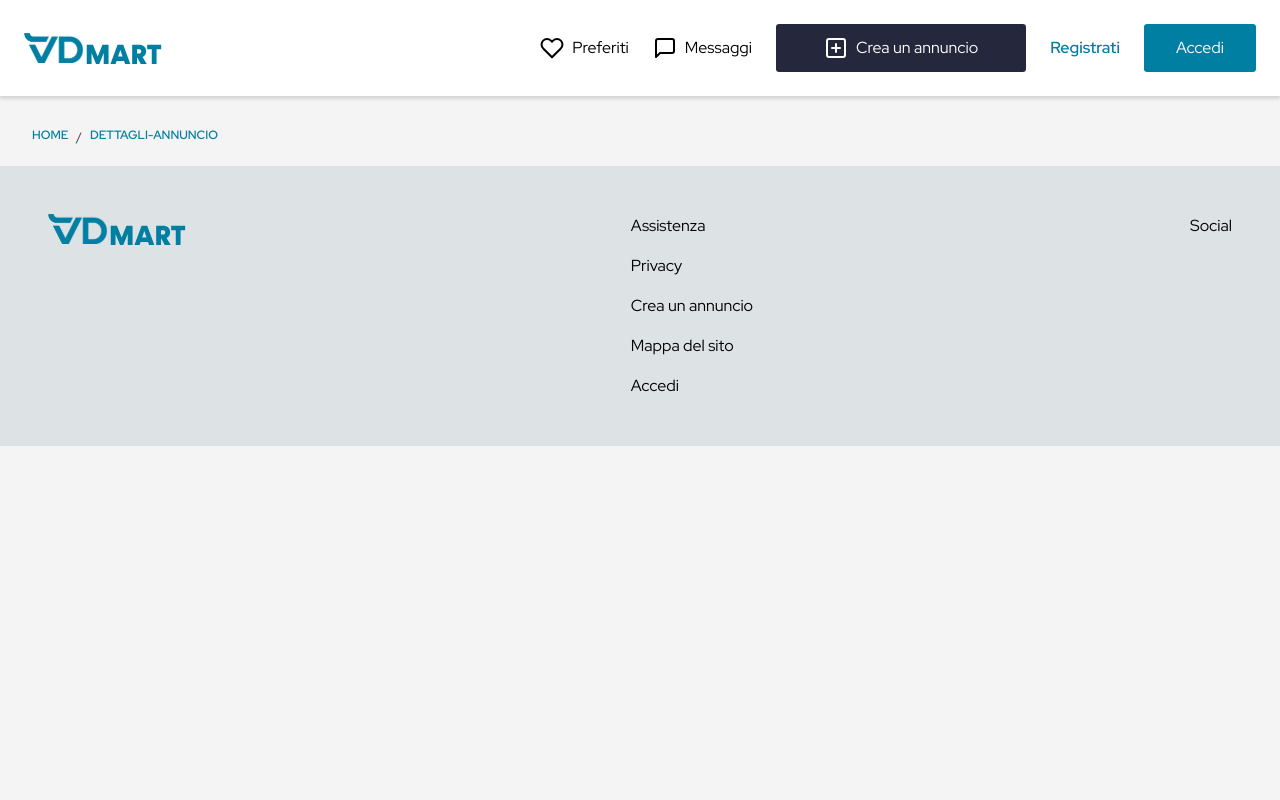
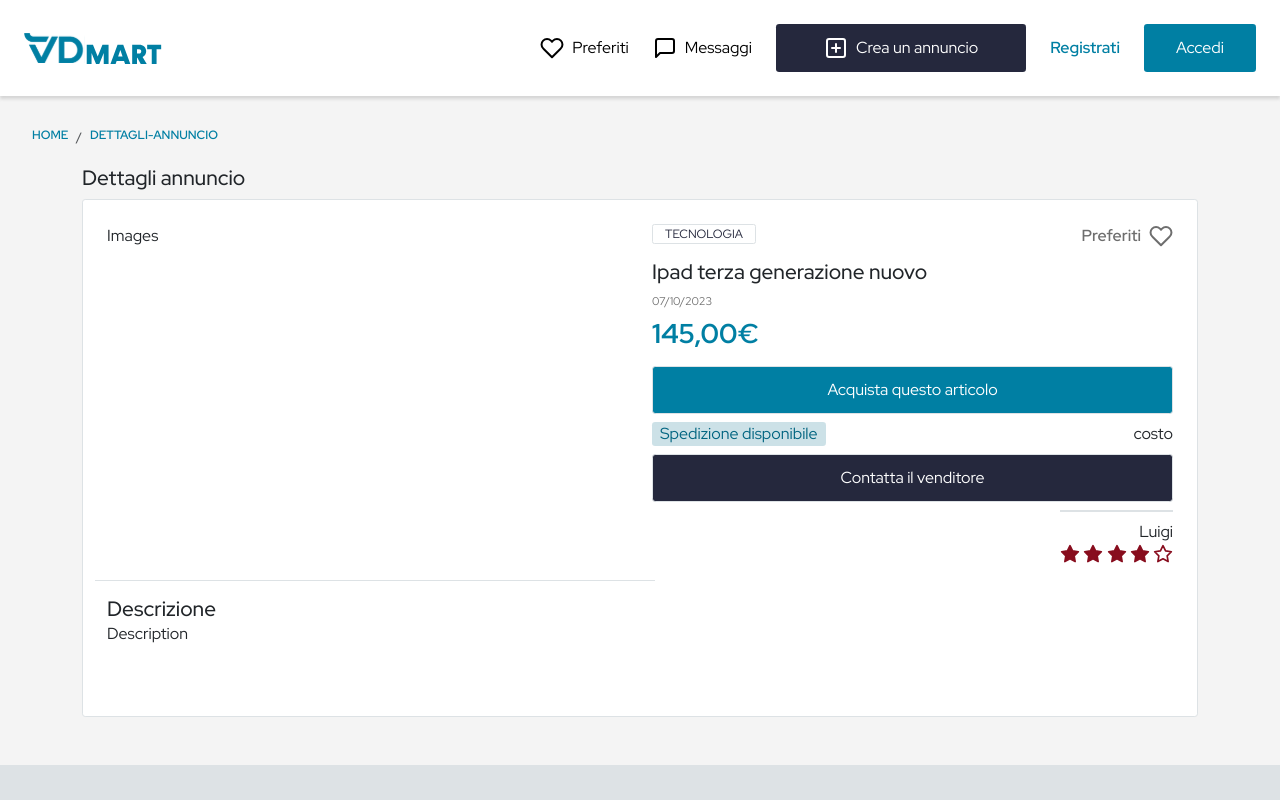
Before and after one commit to valeriaBassani/VDMart, a React (Create React App) app: page /dettagli-annuncio in a window 1280 px wide. Shown: the top 800 px of the page. Built offline with nearby package versions, Linux system fonts and the light colour scheme.

Commit message:
AdvDetail(page)

```diff
--- a/src/components/Adv/Adv.tsx
+++ b/src/components/Adv/Adv.tsx
@@ -14,54 +14,36 @@ export default function Adv() {
     return (
         <>
             <div className="Adv" onClick={handleClick}>
-                <div className="col">
-                    <div className="row">
-                        <div className="col" >
                 <div className="row Info">
                     <div className="col-auto pe-0">
-                                    <img src={ipad}></img>
+                        <img src={ipad} alt="Ipad"></img>
                     </div>
-                                <div className="col d-flex flex-column gap-4 py-3" >
-                                    <div className="row ">
-                                        <div className="col">
-                                            <div className="row justify-content-between">
-                                                <div className="col">
+                    <div className="col d-flex flex-column gap-4 py-3">
+                        <div className="d-flex justify-content-between align-items-start">
+                            <div>
                                 <h5 id="category">Tecnologia</h5>
+                                <p id="date">07/10/2023</p>
                             </div>
-                                                <div className="col-auto MobileFilter ps-0 pe-4">
                             <Favourite />
                         </div>
-                                            </div>
-                                            <p id="date">07/10/2023</p>
-                                        </div>
-                                    </div>
-                                    <div className="row gap-2">
+                        <div>
                             <h4>Ipad terza generazione nuovo</h4>
-                                        <div className="col d-flex gap-1">
+                            <div className="d-flex gap-1">
                                 <h3 id="price">145,00€</h3>
                                 <div id="shipping"></div>
                             </div>
                         </div>
                     </div>
-                                <div className="col-auto Dsk py-3 px-4">
-                                    <div className="row">
-                                        <div className="col">
+                    <div className="col-auto Dsk py-3 px-4 d-flex flex-column gap-2">
+                        <div className="col Dsk">
                             <Favourite />
-                                        </div>
-                                    </div>
-                                    <div className="row">
-                                        <div className="col">
                             <Review mail="Ilaria" />
                         </div>
                     </div>
                 </div>
-                            </div>
-                        </div>
-                    </div>
-                    <div className="row MobileFilter">
-                        <div className="col d-flex flex-column align-items-start pb-3 px-4" >
+                <div className=" row d-flex flex-column align-items-start pb-3 px-4">
+                    <div className="col Mobile">
                         <Review mail="Ilaria" />
-                        </div>
                     </div>
                 </div>
             </div>
--- /dev/null
+++ b/src/components/AdvDetails/AdvsDetails.css
@@ -0,0 +1,65 @@
+@import url('../../App.css');
+.Description{
+    border-top: solid 1px var(--lightGrey);
+    padding-top: 1em ;
+    max-width: 35em;
+}
+
+@import url('../../App.css');
+.Adv img{
+    width: 15em;
+    height: 100%;
+}
+.Info{
+    flex-wrap: nowrap;
+}
+.Adv{
+    border: solid 1px var(--lightGrey);
+    border-radius: var(--border-radius);
+    padding-right: 1em;
+}
+
+#category{
+    border: solid 1px var(--lightGrey);
+    border-radius: var(--border-radius);
+    width: fit-content;
+    padding: 1.5px 1em 1.5px 1em;
+    color: var(--secondary);
+}
+#date{
+    font-size: var(--font-size-small);
+    color: var(--placeholder);
+}
+
+#shipping2{
+    background-color: rgba(0, 104, 133, 0.2);
+    color: var(--primaryDark);
+    border-radius: var(--border-radius);
+    padding: 0em 0.5em 0em 0.5em;
+    width: fit-content;
+}
+
+#price{
+    color: var(--primary);
+}
+
+.Rev{
+    width: 100%;
+}
+
+.Dsk {
+    display: flex;
+    flex-direction: column;
+    align-items: end;
+    justify-content: space-between;
+}
+
+@media screen and (max-width: 760px) {
+    .Dsk {
+      display: none;
+    }
+    .Adv img{
+        width: 9em;
+        height: 9em;
+    }
+  }
--- /dev/null
+++ b/src/components/AdvDetails/AdvsDetails.tsx
@@ -0,0 +1,62 @@
+import Favourite from "../Favourite/Favourite"
+import Review from "../Review/Review"
+import Submit from "../SubmitButton/Submit"
+import "./AdvsDetails.css"
+
+type Props = {
+    article?: string,
+    details?: "adv" | "purchase" | "sold"
+}
+
+export default function AdvDetails({ article, details }: Props) {
+    return (
+        <>
+            <div className="container-lg mb-5">
+                <h4>Dettagli annuncio</h4>
+                <div className="Section mt-2 p-4">
+                    <div className="row">
+                        <div className="col">
+                            <p>Images</p>
+                        </div>
+                        <div className="col d-flex flex-column gap-2">
+                            <div className="row">
+                                <div className="col">
+                                    <h5 id="category">Tecnologia</h5>
+                                </div>
+                                <div className="col-auto">
+                                    <Favourite />
+                                </div>
+                            </div>
+                            <h4>Ipad terza generazione nuovo</h4>
+                            <p id="date">07/10/2023</p>
+                            <h3 id="price">145,00€</h3>
+                            <Submit className="Primary" label="Acquista questo articolo"></Submit>
+                            <div className="row">
+                                <div className="col">
+                                    <p id="shipping2">Spedizione disponibile</p>
+                                </div>
+                                <div className="col-auto">
+                                    <p>costo</p>
+                                </div>
+                            </div>
+                            <Submit className="Secondary" label="Contatta il venditore"></Submit>
+                            <div className="row gap-2 justify-content-end">
+                                <div className="col-auto">
+                                    <Review mail={"Luigi"} />
+                                </div>
+                            </div>
+                        </div>
+                    </div>
+                    <div className="row">
+                        <div className="col Description">
+                            <h4>Descrizione</h4>
+                            <p>Description</p>
+                        </div>
+                    </div>
+                </div>
+            </div>
+
+        </>
+    )
+
+}
--- a/src/components/Review/Review.css
+++ b/src/components/Review/Review.css
@@ -6,6 +6,7 @@
     align-items: end;
     border-top: solid 2px var(--lightGrey);
     padding-top: 0.5em;
+    width: fit-content;
 }
 
 .Stars{
--- a/src/pages/AdvDetails.tsx
+++ b/src/pages/AdvDetails.tsx
@@ -1,8 +1,9 @@
+import AdvsDetails from "../components/AdvDetails/AdvsDetails";
 
 export default function AdvDetails() {
     return (
         <>
-
+            <AdvsDetails />
         </>
     )
 
```
Lines whose indentation alone changed are shown as unchanged.
